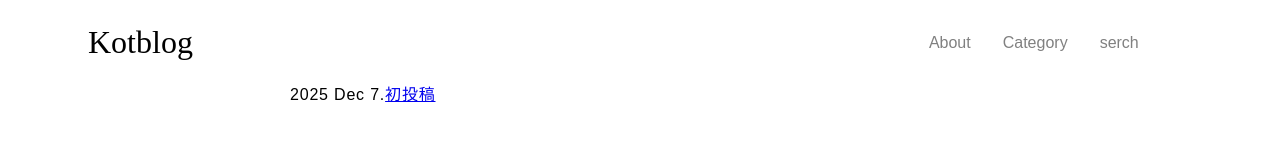
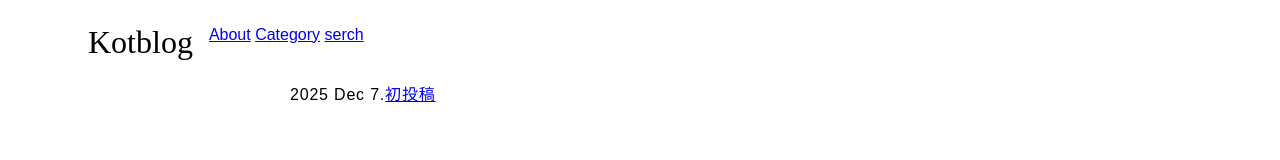
Before and after one commit to crow-log/kotblog, a plain HTML site: page index.html in a window 1280 px wide. Drawn offline with Linux system fonts and the light colour scheme.

Commit message:
Refactor and clean up style.css

```diff
--- a/style.css
+++ b/style.css
@@ -43,19 +43,6 @@ a.logo {
   margin-left: 1rem;     /* 画像との間隔 */
 }
 
-.category {
-  display: flex;
-  justify-content: flex-end;
-  margin-left: 45rem;
-  gap: 2rem;
-  order: 1000;
-  margin-top: 1rem
-}
-
-.category a {
-  text-decoration: none;
-  color: gray;
-}
 
 a.logo { display:flex; align-items:center; }
 
```
